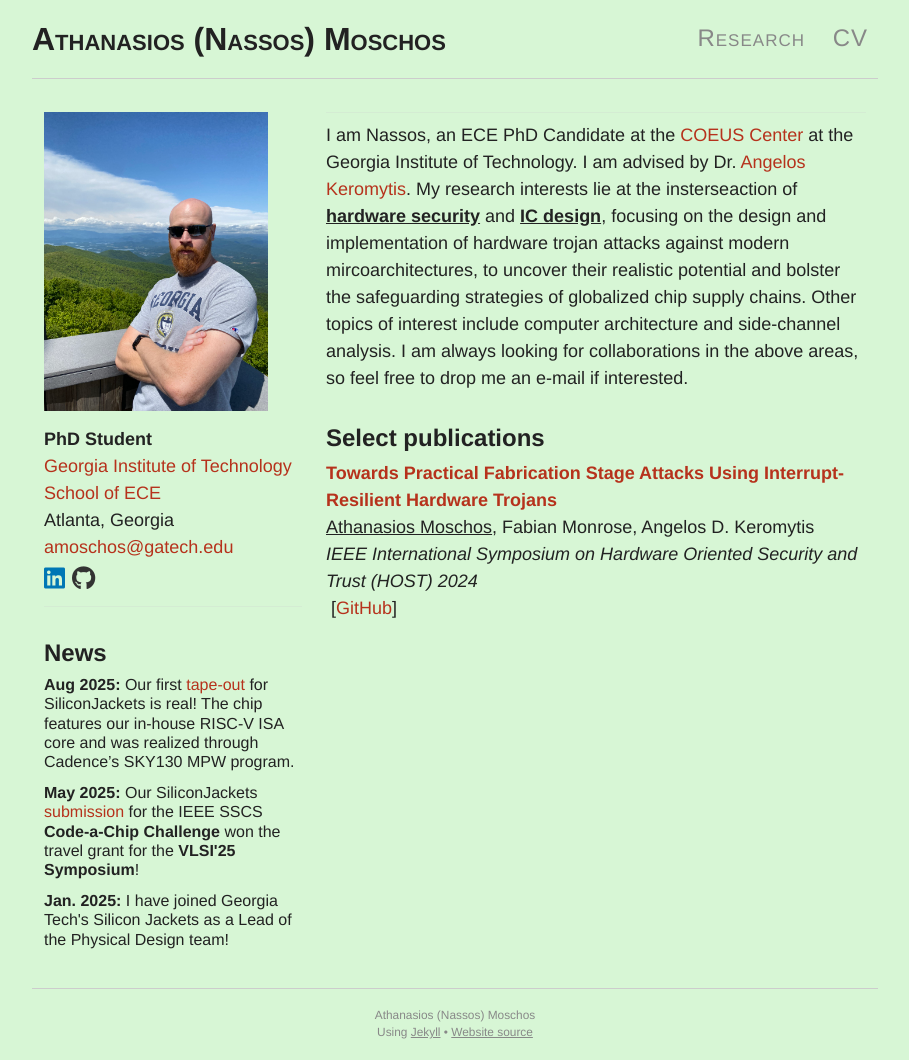
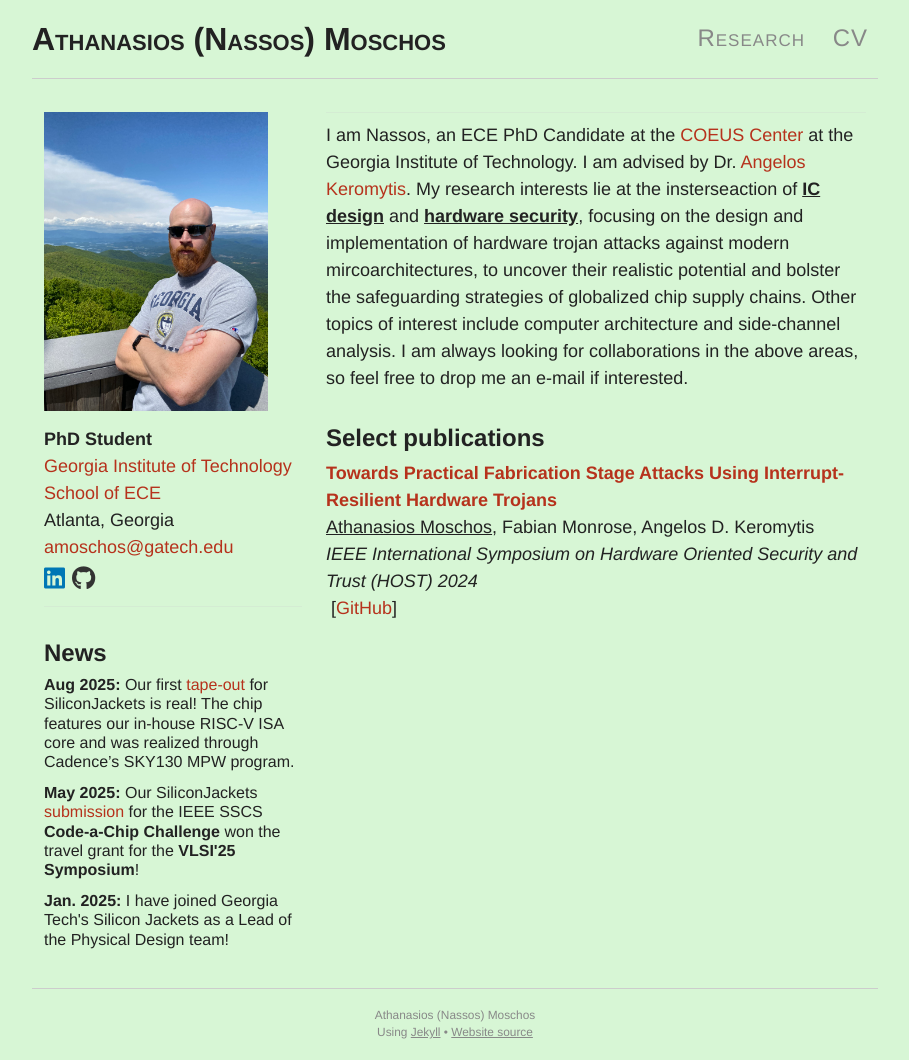
Before and after one commit to 0ena/0ena.github.io, a Jekyll site: the page built from index.md, in a window 1280 px wide. Shown: the whole page, without its empty margins (185-1094 px from the left). Built offline with Jekyll 4.4.1, drawn with Linux system fonts in a browser that asks for light colours; nearby versions of some CDN libraries.

Commit message:
Modify research interests section

```diff
--- a/index.md
+++ b/index.md
@@ -7,7 +7,7 @@ permalink: /
 <hr>
 I am Nassos, an ECE PhD Candidate at the [COEUS Center](https://coeus-center.com) at the Georgia Institute of Technology.
 I am advised by Dr. [Angelos Keromytis](https://angelosk.github.io/).
-My research interests lie at the insterseaction of <span class="underline"><b>hardware security</b></span> and <span class="underline"><b>IC design</b></span>, focusing on the design and implementation of hardware trojan attacks against modern mircoarchitectures, to uncover their realistic potential and bolster the safeguarding strategies of globalized chip supply chains.
+My research interests lie at the insterseaction of <span class="underline"><b>IC design</b></span> and <span class="underline"><b>hardware security</b></span>, focusing on the design and implementation of hardware trojan attacks against modern mircoarchitectures, to uncover their realistic potential and bolster the safeguarding strategies of globalized chip supply chains.
 Other topics of interest include computer architecture and side-channel analysis.
 I am always looking for collaborations in the above areas, so feel free to drop me an e-mail if interested.
 
```
